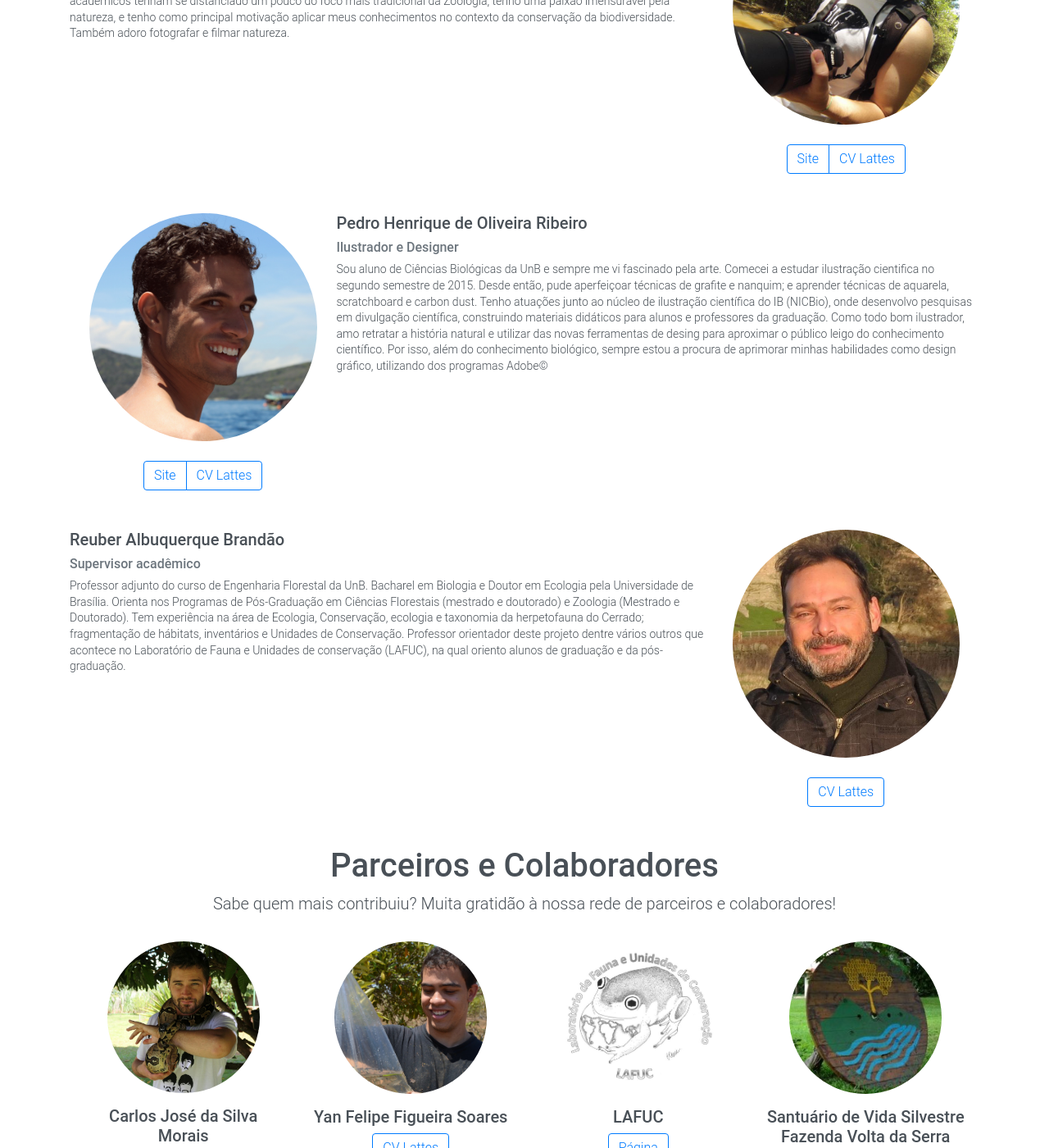
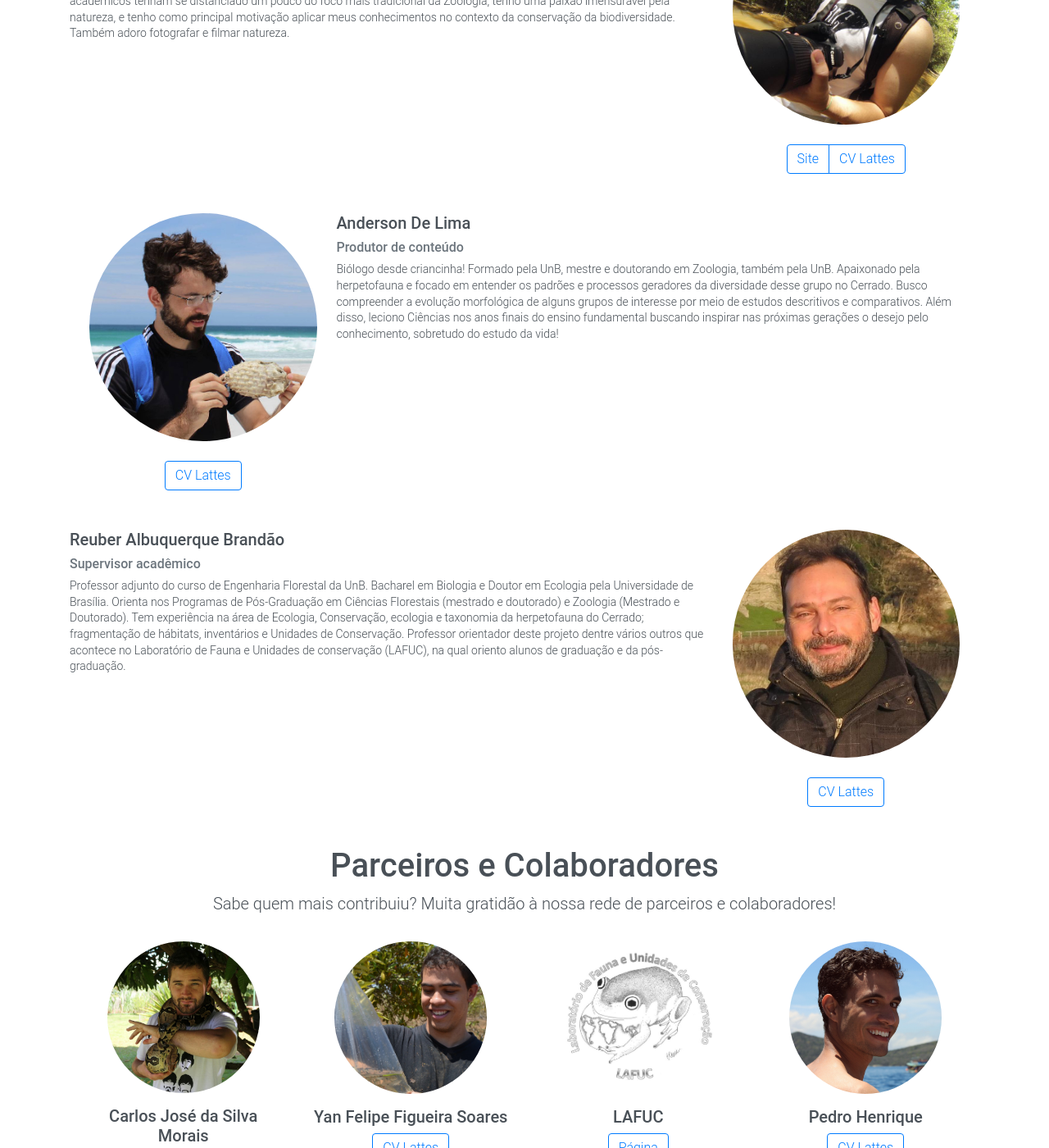
Before and after one commit to pedrosiracusa/guia_anuros_chapada, a Jekyll site: the page built from autores.html, in a window 1280 px wide and 1400 px high, scrolled down 2093 px. Shown: the whole window at 82% size. Built offline with Jekyll 4.4.1, drawn with Linux system fonts in a browser that asks for light colours; some of the changed text lies outside the part shown.

Commit message:
Atualização dos autores. Inclusão Anderson como autor. Inclusão parque da chapada como colaborador. Inclusão Pedro como colaborador.

```diff
--- a/autores.html
+++ b/autores.html
@@ -105,22 +105,19 @@ Esse guia foto carinho e profissionalismo, feito tanto para a comunidade cientí
 
 <div class="row mb-5">
   <div class="media">
-    <img class="w-25 rounded-circle mb-4 ml-sm-4 mr-4" src="{{site.baseurl}}/assets/img/authors-avatar/pedrohenrique_avatar.jpg" alt="Generic placeholder image">
+    <img class="w-25 rounded-circle mb-4 ml-sm-4 mr-4" src="{{site.baseurl}}/assets/img/authors-avatar/anderson_avatar.jpg" alt="Generic placeholder image">
     <div class="media-body">
-      <h5 class="mt-0">Pedro Henrique de Oliveira Ribeiro</h5>
-      <h6 class="text-muted">Ilustrador e Designer</h6>
-      <p> Sou aluno de Ciências Biológicas da UnB e sempre me vi fascinado pela arte. Comecei a estudar ilustração cientifica no segundo semestre de 2015. Desde então, pude aperfeiçoar técnicas de grafite e nanquim; e aprender técnicas de aquarela, scratchboard e carbon dust.
-           Tenho atuações junto ao núcleo de ilustração científica do IB (NICBio), onde desenvolvo pesquisas em divulgação científica, construindo materiais didáticos para alunos e professores da graduação.
-           Como todo bom ilustrador, amo retratar a história natural e utilizar das novas ferramentas de desing para aproximar o público leigo do conhecimento científico. Por isso, além do conhecimento biológico, sempre estou a procura de aprimorar minhas habilidades como design gráfico, utilizando dos programas Adobe©</p>
+      <h5 class="mt-0">Anderson De Lima</h5>
+      <h6 class="text-muted">Produtor de conteúdo</h6>
+      <p> Biólogo desde criancinha! Formado pela UnB, mestre e doutorando em Zoologia, também pela UnB.
+        Apaixonado pela herpetofauna e focado em entender os padrões e processos geradores da diversidade desse grupo no Cerrado. Busco compreender a evolução morfológica de alguns grupos de interesse por meio de estudos descritivos e comparativos.
+        Além disso, leciono Ciências nos anos finais do ensino fundamental buscando inspirar nas próximas gerações o desejo pelo conhecimento, sobretudo do estudo da vida!
+      </div>
+    </div>
+    <div class="d-flex justify-content-center w-25 ml-sm-4 mr-4">
+        <a class="btn btn-outline-primary mx-1" href="http://lattes.cnpq.br/5082476185086952" target="_blank" role="button">CV Lattes</a>
     </div>
   </div>
-  <div class="d-flex justify-content-center w-25 ml-sm-4 mr-4">
-    <div class="btn-group" role="group">
-      <a class="btn btn-outline-primary" href="https://www.behance.net/gallery/59724787/Botanical-Watercolor" target="_blank" role="button">Site</a>
-      <a class="btn btn-outline-primary" href="http://buscatextual.cnpq.br/buscatextual/visualizacv.do?metodo=apresentar&id=K8479033P6" target="_blank" role="button">CV Lattes</a>
-    </div>
-  </div>
-</div>
 
 
 <div class="row mb-5">
@@ -165,9 +162,21 @@ Esse guia foto carinho e profissionalismo, feito tanto para a comunidade cientí
   </div>
 
   <div class="col-6 col-sm-3 text-center">
+    <img class="image-fluid rounded-circle w-75 py-3" src="{{site.baseurl}}/assets/img/authors-avatar/pedrohenrique_avatar.jpg" alt="Generic placeholder image">
+    <h5>Pedro Henrique</h5>
+      <a class="btn btn-outline-primary mx-1" href="http://buscatextual.cnpq.br/buscatextual/visualizacv.do?metodo=apresentar&id=K8479033P6" target="_blank" role="button">CV Lattes</a>
+  </div>
+
+  <div class="col-6 col-sm-3 text-center">
     <img class="image-fluid rounded-circle w-75 py-3" src="{{site.baseurl}}/assets/img/authors-avatar/fvs_avatar.jpg" alt="Generic placeholder image">
     <h5>Santuário de Vida Silvestre Fazenda Volta da Serra</h5>
       <a class="btn btn-outline-primary mx-1" href="https://www.facebook.com/santuariovoltadaserra/" target="_blank" role="button">Facebook</a>
+  </div>
+
+  <div class="col-6 col-sm-3 text-center">
+    <img class="image-fluid rounded-circle w-75 py-3" src="{{site.baseurl}}/assets/img/authors-avatar/parque_avatar.jpg" alt="Generic placeholder image">
+    <h5>Parque Nacional da Chapada dos Veadeiros</h5>
+      <a class="btn btn-outline-primary mx-1" href="https://pnchapadadosveadeiros.com.br/" target="_blank" role="button">Página</a>
   </div>
 
   <div class="col-6 col-sm-3 text-center">
```
Also changed, not shown: assets/img/authors-avatar/anderson_avatar.jpg (added), assets/img/authors-avatar/parque_avatar.jpg (added), requirements.txt (added).
